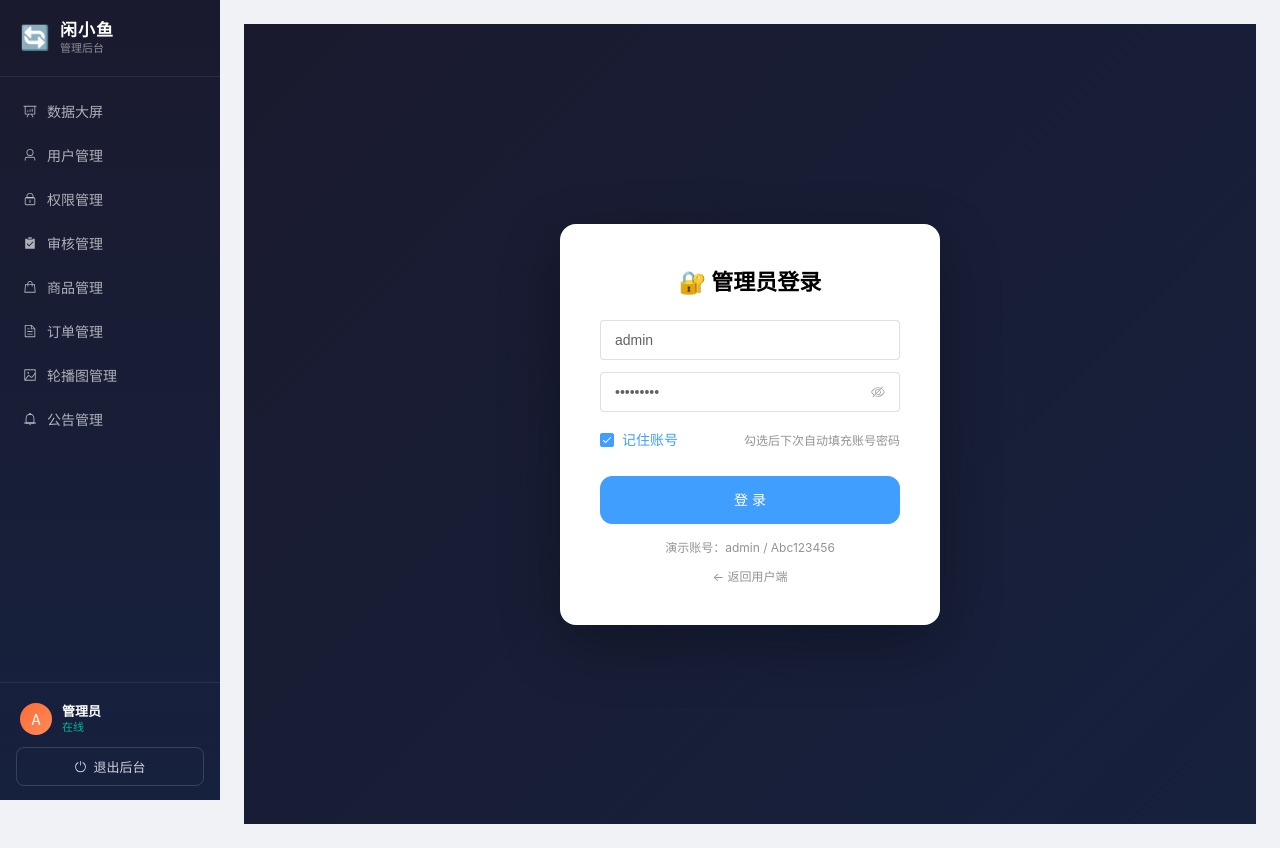
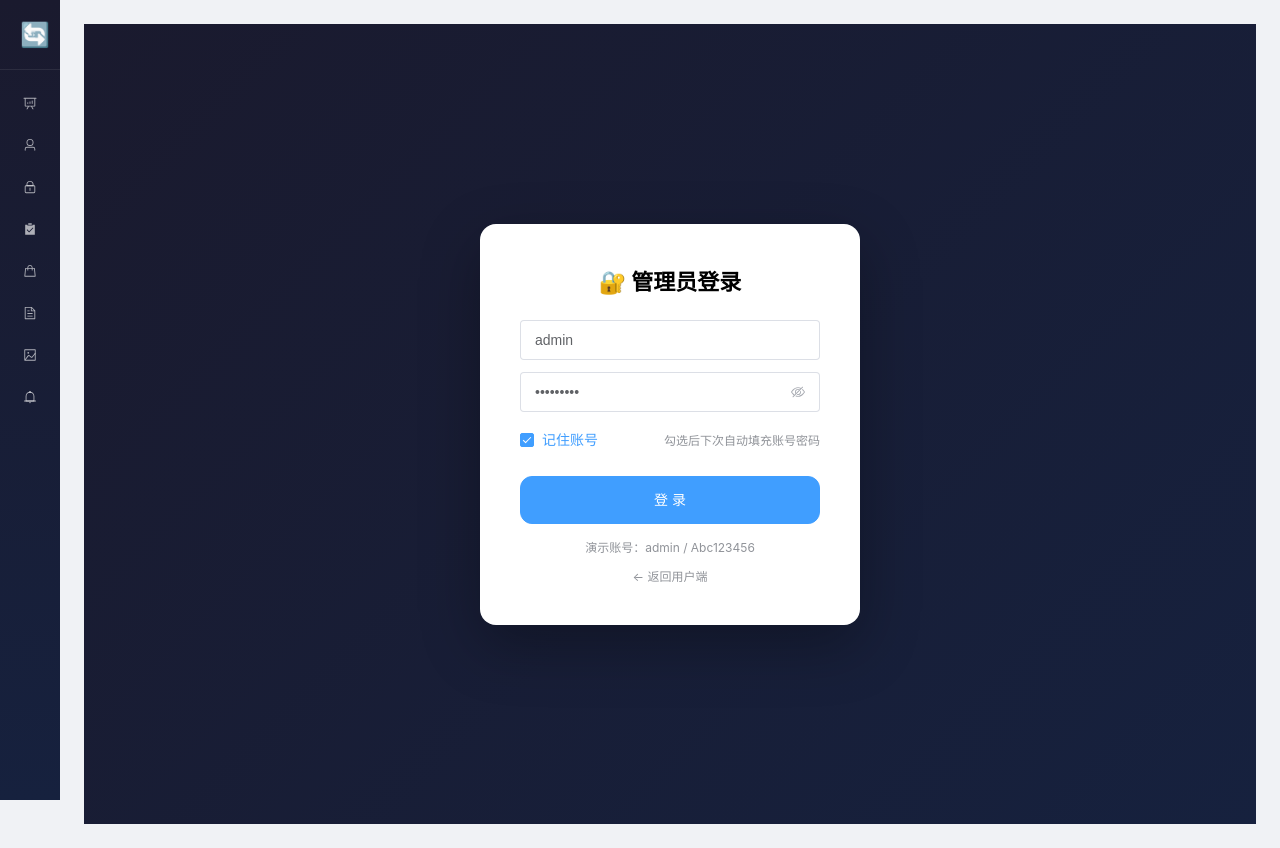
Before and after one commit to CUTEcivetcat/c2c, a Vue app in the folder admin-frontend/: page /users#/login in a window 1280 px wide. Built offline with nearby package versions, Linux system fonts and the light colour scheme; no server answers.

Commit message:
feat: 管理端侧边栏默认收起，点击展开按钮切换

```diff
--- a/admin-frontend/src/App.vue
+++ b/admin-frontend/src/App.vue
@@ -1,23 +1,27 @@
 <template>
   <div class="admin-layout">
-    <aside class="admin-sidebar">
+    <aside class="admin-sidebar" :class="{ collapsed }">
       <div class="sidebar-brand">
         <span class="brand-icon">🔄</span>
-        <div class="brand-text">
+        <div class="brand-text" v-show="!collapsed">
           <strong>闲小鱼</strong>
           <small>管理后台</small>
         </div>
+        <button class="toggle-btn" @click="collapsed = !collapsed">
+          <el-icon><Fold v-if="!collapsed" /><Expand v-else /></el-icon>
+        </button>
       </div>
       <nav class="sidebar-nav">
-        <router-link to="/dashboard" class="nav-item"><el-icon><DataAnalysis /></el-icon><span>数据大屏</span></router-link>
-        <router-link to="/users" class="nav-item"><el-icon><User /></el-icon><span>用户管理</span></router-link>
-        <router-link to="/permissions" class="nav-item"><el-icon><Lock /></el-icon><span>权限管理</span></router-link>
-        <router-link to="/review" class="nav-item"><el-icon><Checked /></el-icon><span>审核管理</span></router-link>
-        <router-link to="/products" class="nav-item"><el-icon><Goods /></el-icon><span>商品管理</span></router-link>
-        <router-link to="/orders" class="nav-item"><el-icon><Document /></el-icon><span>订单管理</span></router-link>
-        <router-link to="/banner" class="nav-item"><el-icon><Picture /></el-icon><span>轮播图管理</span></router-link>        <router-link to="/announcement" class="nav-item"><el-icon><Bell /></el-icon><span>公告管理</span></router-link>
+        <router-link to="/dashboard" class="nav-item"><el-icon><DataAnalysis /></el-icon><span v-show="!collapsed">数据大屏</span></router-link>
+        <router-link to="/users" class="nav-item"><el-icon><User /></el-icon><span v-show="!collapsed">用户管理</span></router-link>
+        <router-link to="/permissions" class="nav-item"><el-icon><Lock /></el-icon><span v-show="!collapsed">权限管理</span></router-link>
+        <router-link to="/review" class="nav-item"><el-icon><Checked /></el-icon><span v-show="!collapsed">审核管理</span></router-link>
+        <router-link to="/products" class="nav-item"><el-icon><Goods /></el-icon><span v-show="!collapsed">商品管理</span></router-link>
+        <router-link to="/orders" class="nav-item"><el-icon><Document /></el-icon><span v-show="!collapsed">订单管理</span></router-link>
+        <router-link to="/banner" class="nav-item"><el-icon><Picture /></el-icon><span v-show="!collapsed">轮播图管理</span></router-link>
+        <router-link to="/announcement" class="nav-item"><el-icon><Bell /></el-icon><span v-show="!collapsed">公告管理</span></router-link>
       </nav>
-      <div class="sidebar-footer">
+      <div class="sidebar-footer" v-show="!collapsed">
         <div class="admin-user">
           <el-avatar :size="32" class="admin-avatar">{{ adminName.charAt(0) || 'A' }}</el-avatar>
           <div class="admin-info">
@@ -28,16 +32,17 @@
         <button class="logout-btn" @click="logout"><el-icon><SwitchButton /></el-icon> 退出后台</button>
       </div>
     </aside>
-    <main class="admin-main">
+    <main class="admin-main" :class="{ collapsed }">
       <router-view />
     </main>
   </div>
 </template>
 
 <script setup>
-import { computed } from 'vue'
+import { ref, computed } from 'vue'
 import { useRouter } from 'vue-router'
 const router = useRouter()
+const collapsed = ref(true)
 const adminName = computed(() => {
   try {
     const u = JSON.parse(localStorage.getItem('admin_user') || '{}')
@@ -55,14 +60,19 @@ const logout = () => {
 *{margin:0;padding:0;box-sizing:border-box}
 body{font-family:-apple-system,BlinkMacSystemFont,"PingFang SC","Microsoft YaHei",sans-serif;background:#f0f2f5}
 .admin-layout{display:flex;min-height:100vh}
-.admin-sidebar{width:220px;background:linear-gradient(180deg,#1a1a2e,#16213e);color:#fff;display:flex;flex-direction:column;position:fixed;top:0;left:0;bottom:0;z-index:100}
-.sidebar-brand{display:flex;align-items:center;gap:10px;padding:20px;border-bottom:1px solid rgba(255,255,255,0.08)}
-.brand-icon{font-size:24px}
-.brand-text{display:flex;flex-direction:column;line-height:1.2}
-.brand-text strong{font-size:17px;letter-spacing:1px}
-.brand-text small{font-size:11px;color:rgba(255,255,255,0.5);margin-top:2px}
+.admin-sidebar{width:220px;background:linear-gradient(180deg,#1a1a2e,#16213e);color:#fff;display:flex;flex-direction:column;position:fixed;top:0;left:0;bottom:0;z-index:100;transition:width 0.25s ease}
+.admin-sidebar.collapsed{width:60px}
+.sidebar-brand{display:flex;align-items:center;gap:10px;padding:20px;border-bottom:1px solid rgba(255,255,255,0.08);position:relative}
+.brand-icon{font-size:24px;flex-shrink:0}
+.brand-text{display:flex;flex-direction:column;line-height:1.2;overflow:hidden}
+.brand-text strong{font-size:17px;letter-spacing:1px;white-space:nowrap}
+.brand-text small{font-size:11px;color:rgba(255,255,255,0.5);margin-top:2px;white-space:nowrap}
+.toggle-btn{position:absolute;right:8px;top:50%;transform:translateY(-50%);background:none;border:none;color:rgba(255,255,255,0.5);cursor:pointer;padding:4px;border-radius:6px;display:flex;align-items:center;transition:all 0.2s}
+.toggle-btn:hover{color:#fff;background:rgba(255,255,255,0.1)}
+.admin-sidebar.collapsed .toggle-btn{right:50%;transform:translateY(-50%) translateX(50%)}
 .sidebar-nav{flex:1;padding:12px 0;overflow-y:auto}
-.nav-item{display:flex;align-items:center;gap:10px;padding:12px 20px;color:rgba(255,255,255,0.65);text-decoration:none;font-size:14px;transition:all 0.2s;border-left:3px solid transparent}
+.nav-item{display:flex;align-items:center;gap:10px;padding:12px 20px;color:rgba(255,255,255,0.65);text-decoration:none;font-size:14px;transition:all 0.2s;border-left:3px solid transparent;white-space:nowrap}
+.admin-sidebar.collapsed .nav-item{padding:14px 0;justify-content:center;border-left:none}
 .nav-item:hover{color:#fff;background:rgba(255,255,255,0.06)}
 .nav-item.router-link-active{color:#fff;background:rgba(255,255,255,0.1);border-left-color:#ff6b35}
 .sidebar-footer{padding:14px 16px;border-top:1px solid rgba(255,255,255,0.08)}
@@ -73,13 +83,6 @@ body{font-family:-apple-system,BlinkMacSystemFont,"PingFang SC","Microsoft YaHei
 .admin-info small{font-size:11px;color:#00b894}
 .logout-btn{width:100%;padding:9px;border:1px solid rgba(255,255,255,0.15);background:transparent;color:rgba(255,255,255,0.8);border-radius:8px;cursor:pointer;font-size:13px;display:flex;align-items:center;justify-content:center;gap:6px;transition:all 0.2s}
 .logout-btn:hover{background:rgba(231,76,60,0.25);border-color:#e74c3c;color:#fff}
-.admin-main{flex:1;margin-left:220px;padding:24px}
-@media(max-width:768px){
-  .admin-sidebar{width:60px}
-  .admin-sidebar .nav-item span,.admin-sidebar .brand-text,.admin-sidebar .admin-info{display:none}
-  .admin-sidebar .nav-item{padding:14px 0;justify-content:center;border-left:none}
-  .admin-user{justify-content:center;padding:6px 0 12px}
-  .logout-btn span{display:none}
-  .admin-main{margin-left:60px;padding:16px}
-}
+.admin-main{flex:1;margin-left:220px;padding:24px;transition:margin-left 0.25s ease}
+.admin-main.collapsed{margin-left:60px}
 </style>
```
